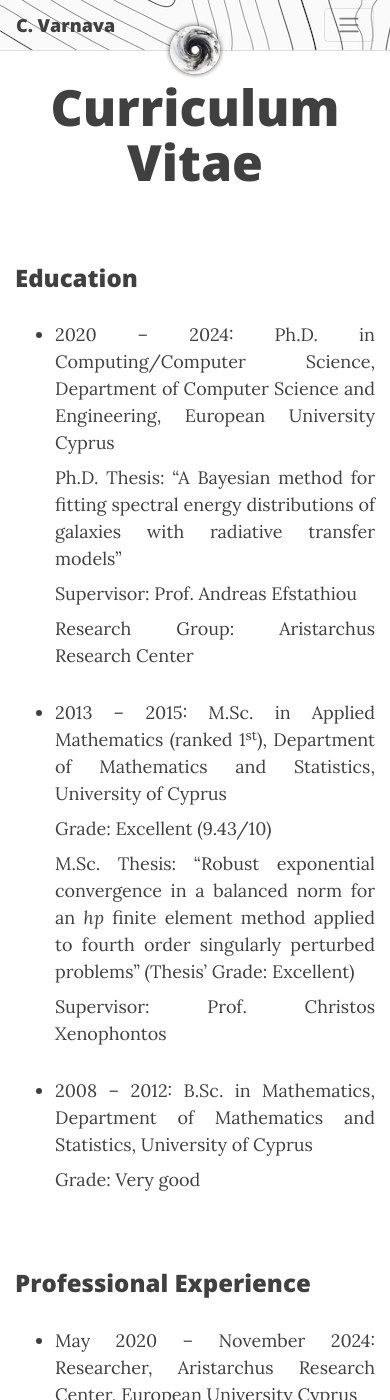
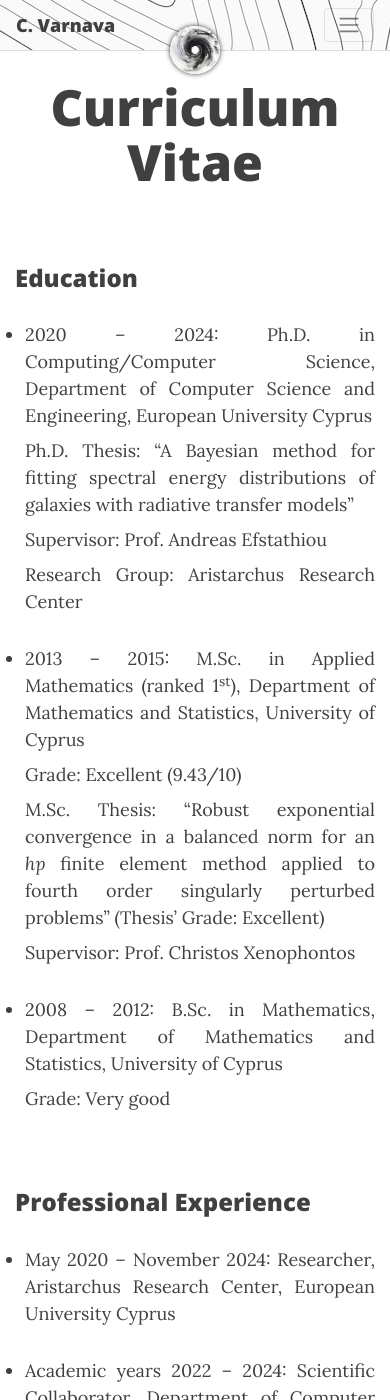
Before and after one commit to ch-var/ch-var.github.io, a Jekyll site: the page built from cv.html, in a window 390 px wide and 1400 px high. Built offline with Jekyll 4.4.1, drawn with Linux system fonts in a browser that asks for light colours; formulas are drawn with MathJax 3.

Commit message:
Update cv.html

```diff
--- a/cv.html
+++ b/cv.html
@@ -25,15 +25,15 @@
 <p style="font-family: var(--header-font); font-weight: 800; line-height: 1.1; font-size: 1.5rem; margin-top: 1.25rem;">Education</p>
 <ul>
 <li class="responsive-margin" style="margin-bottom: 8px;">2020 – 2024: Ph.D. in Computing/Computer Science, Department of Computer Science and Engineering, European University Cyprus</li>
-<p align='justify' style="margin-top: 0px;  margin-bottom: 8px;">Ph.D. Thesis: “A Bayesian method for fitting spectral energy distributions of galaxies with radiative transfer models”</p>
-<p align='justify' style="margin-top: 0px; margin-bottom: 8px;">Supervisor: Prof. Andreas Efstathiou</p>
-<p align='justify' style="margin-top: 0px;">Research Group: Aristarchus Research Center</p>
+<p align='justify' class="responsive-margin" style="margin-top: 0px;  margin-bottom: 8px;">Ph.D. Thesis: “A Bayesian method for fitting spectral energy distributions of galaxies with radiative transfer models”</p>
+<p align='justify' class="responsive-margin" style="margin-top: 0px; margin-bottom: 8px;">Supervisor: Prof. Andreas Efstathiou</p>
+<p align='justify' class="responsive-margin" style="margin-top: 0px;">Research Group: Aristarchus Research Center</p>
 <li class="responsive-margin" style="margin-bottom: 8px;">2013 – 2015: M.Sc. in Applied Mathematics (ranked 1<sup>st</sup>), Department of Mathematics and Statistics, University of Cyprus</li>
-<p align='justify' style="margin-top: 0px; margin-bottom: 8px;">Grade: Excellent (9.43/10)</p>
-<p align='justify' style="margin-top: 0px; margin-bottom: 8px;">M.Sc. Thesis: “Robust exponential convergence in a balanced norm for an <i>hp</i> finite element method applied to fourth order singularly perturbed problems” (Thesis’ Grade: Excellent)</p>
-<p align='justify' style="margin-top: 0px;">Supervisor: Prof. Christos Xenophontos</p>
+<p align='justify' class="responsive-margin" style="margin-top: 0px; margin-bottom: 8px;">Grade: Excellent (9.43/10)</p>
+<p align='justify' class="responsive-margin" style="margin-top: 0px; margin-bottom: 8px;">M.Sc. Thesis: “Robust exponential convergence in a balanced norm for an <i>hp</i> finite element method applied to fourth order singularly perturbed problems” (Thesis’ Grade: Excellent)</p>
+<p align='justify' class="responsive-margin" style="margin-top: 0px;">Supervisor: Prof. Christos Xenophontos</p>
 <li class="responsive-margin" style="margin-bottom: 8px;">2008 – 2012: B.Sc. in Mathematics, Department of Mathematics and Statistics, University of Cyprus</li>
-<p align='justify' style="margin-top: 0px;">Grade: Very good</p>
+<p align='justify' class="responsive-margin" style="margin-top: 0px;">Grade: Very good</p>
 </ul>
 <br>
 <p style="font-family: var(--header-font); font-weight: 800; line-height: 1.1; font-size: 1.5rem; margin-top: 1.25rem;">Professional Experience</p>
@@ -85,7 +85,7 @@
 <p style="font-family: var(--header-font); font-weight: 800; line-height: 1.1; font-size: 1.5rem; margin-top: 1.25rem;">Publications</p>
 <ul>
 <li class="responsive-margin" style="margin-bottom: 8px;"><b>Varnava, C.</b>, Efstathiou, A. and Farrah, D., 2024. <a href="https://doi.org/10.1093/mnras/stae2221">Exploring the properties of the obscured quasar COS-87259 at \(z\)=6.853</a>. <i>Monthly Notices of the Royal Astronomical Society</i>, 534(3), pp. 2585–2591</li>
-<p align='justify' style="margin-top: 0px;">This article led to international press releases in <a href="https://phys.org/news/2024-10-astronomers-explore-properties-obscured-hyperluminous.html">Phys.org</a>, <a href="https://skycr.org/2024/10/21/exploran-las-propiedades-de-un-cuasar-hiperluminoso-oscurecido/">Skycr.org</a>, <a href="https://pcnews.ru/news/astronomy_obnaruzili_sverhmassivnuu_cernuu_dyru_v_centre_galaktiki_cos_87259-1530160.html#gsc.tab=0">Pcnews.ru</a>, <a href="https://paideia-news.com/panepistimio-frederick/2024/11/11/ereynitria-toy-eyropaikoy-panepistimioy-meleta-ena-protogono-yperfoteino-kbazar">Paideia-news.com</a> and <a href="https://www.cna.org.cy/press-release/article/7556971/anakoinosi-typoy-evropaiko-panepistimio-kyproy">Cna.org.cy</a></p>
+<p align='justify'class="responsive-margin"  style="margin-top: 0px;">This article led to international press releases in <a href="https://phys.org/news/2024-10-astronomers-explore-properties-obscured-hyperluminous.html">Phys.org</a>, <a href="https://skycr.org/2024/10/21/exploran-las-propiedades-de-un-cuasar-hiperluminoso-oscurecido/">Skycr.org</a>, <a href="https://pcnews.ru/news/astronomy_obnaruzili_sverhmassivnuu_cernuu_dyru_v_centre_galaktiki_cos_87259-1530160.html#gsc.tab=0">Pcnews.ru</a>, <a href="https://paideia-news.com/panepistimio-frederick/2024/11/11/ereynitria-toy-eyropaikoy-panepistimioy-meleta-ena-protogono-yperfoteino-kbazar">Paideia-news.com</a> and <a href="https://www.cna.org.cy/press-release/article/7556971/anakoinosi-typoy-evropaiko-panepistimio-kyproy">Cna.org.cy</a></p>
 <li class="responsive-margin"><b>Varnava, C.</b> and Efstathiou, A., 2024. <a href="https://doi.org/10.1093/mnras/stae1141">SMART: Spectral energy distributions Markov chain Analysis with Radiative Transfer models</a>. <i>Monthly Notices of the Royal Astronomical Society</i>, 531(2), pp. 2304–2329</li>
 <p></p>
 <li class="responsive-margin">Xenophontos, C., Constantinou, P. and <b>Varnava, C.</b>, 2017. <a href="https://doi.org/10.1007/978-3-319-65870-4_49">An <i>hp</i> Finite Element Method for Fourth Order Singularly Perturbed Problems</a>. <i>Lecture Notes in Computational Science and Engineering</i>, 119, pp. 681–692</li>
@@ -169,7 +169,7 @@
 
   @media (max-width: 767px) {
     .responsive-margin {
-      margin-left: 0;
+      margin-left: -30px;
       margin-right: 0;
     }
   }
```
